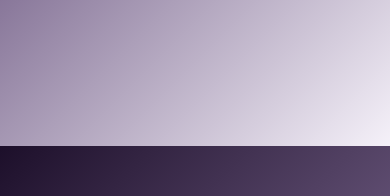
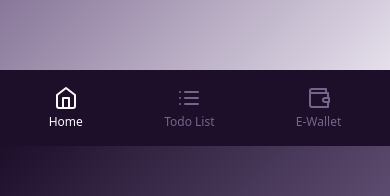
Before and after one commit to tm-games747/platapay-mobile-app, a React (Vite) app: page / in a window 390 px wide. Shown: the part 698-894 px from the top of the page. Built offline with nearby package versions, Linux system fonts and the light colour scheme.

Commit message:
Implement sticky footer for mobile view

```diff
--- a/src/App.jsx
+++ b/src/App.jsx
@@ -7,23 +7,24 @@ import Layout from "./layouts/sidebar"; // Use the sidebar layout
 import Index from "./pages/Index.jsx";
 import TodoList from "./pages/TodoList.jsx";
 import EWallet from "./pages/EWallet.jsx"; // Import the new EWallet page
+
 const queryClient = new QueryClient();
 
 export const navItems = [
   {
     title: "Home",
     to: "/",
-    icon: <Home className="h-4 w-4" />,
+    icon: <Home className="h-6 w-6" />,
   },
   {
     title: "Todo List",
     to: "/todo",
-    icon: <List className="h-4 w-4" />,
+    icon: <List className="h-6 w-6" />,
   },
   {
     title: "E-Wallet", // New navigation item for E-Wallet
     to: "/wallet",
-    icon: <Wallet className="h-4 w-4" />,
+    icon: <Wallet className="h-6 w-6" />,
   },
 ];
 
--- a/src/index.css
+++ b/src/index.css
@@ -78,3 +78,10 @@
     background-attachment: fixed;
   }
 }
+
+/* Add padding to the bottom of the main content to accommodate the mobile footer */
+@media (max-width: 767px) {
+  main {
+    padding-bottom: 4rem; /* Adjust this value based on your footer height */
+  }
+}
--- a/src/layouts/sidebar.jsx
+++ b/src/layouts/sidebar.jsx
@@ -26,6 +26,7 @@ const Layout = () => {
         <main className="flex-grow p-4 overflow-auto">
           <Outlet />
         </main>
+        <MobileFooter />
       </div>
     </div>
   );
@@ -111,4 +112,26 @@ const SidebarNavLink = ({ to, children }) => (
   </NavLink>
 );
 
+const MobileFooter = () => (
+  <footer className="md:hidden fixed bottom-0 left-0 right-0 bg-primary p-2">
+    <nav className="flex justify-around items-center">
+      {navItems.map((item) => (
+        <NavLink
+          key={item.to}
+          to={item.to}
+          className={({ isActive }) =>
+            cn(
+              "flex flex-col items-center p-2 text-xs",
+              isActive ? "text-primary-foreground" : "text-muted-foreground hover:text-primary-foreground"
+            )
+          }
+        >
+          {item.icon}
+          <span className="mt-1">{item.title}</span>
+        </NavLink>
+      ))}
+    </nav>
+  </footer>
+);
+
 export default Layout;
```
